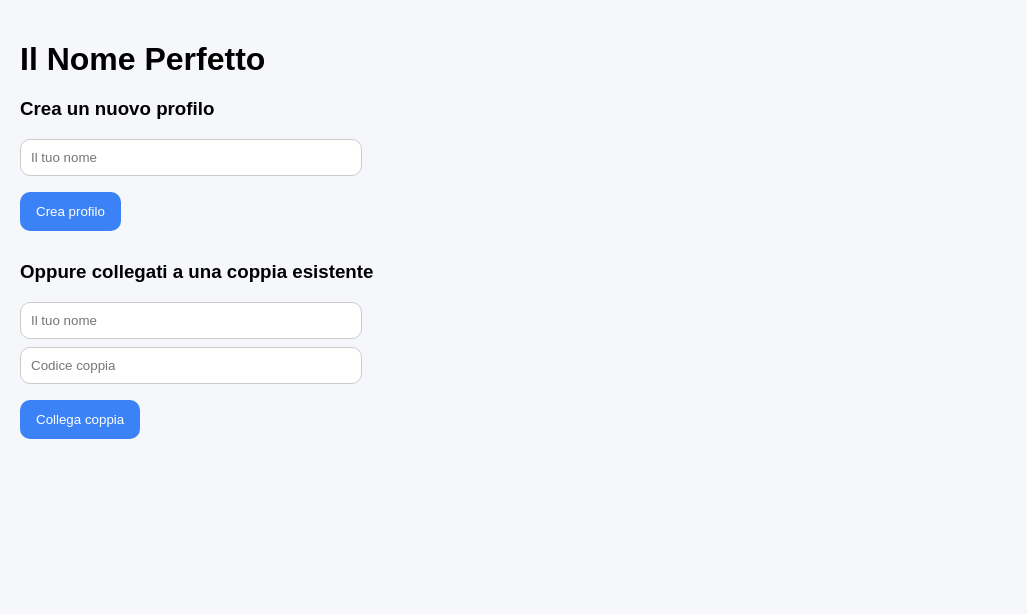
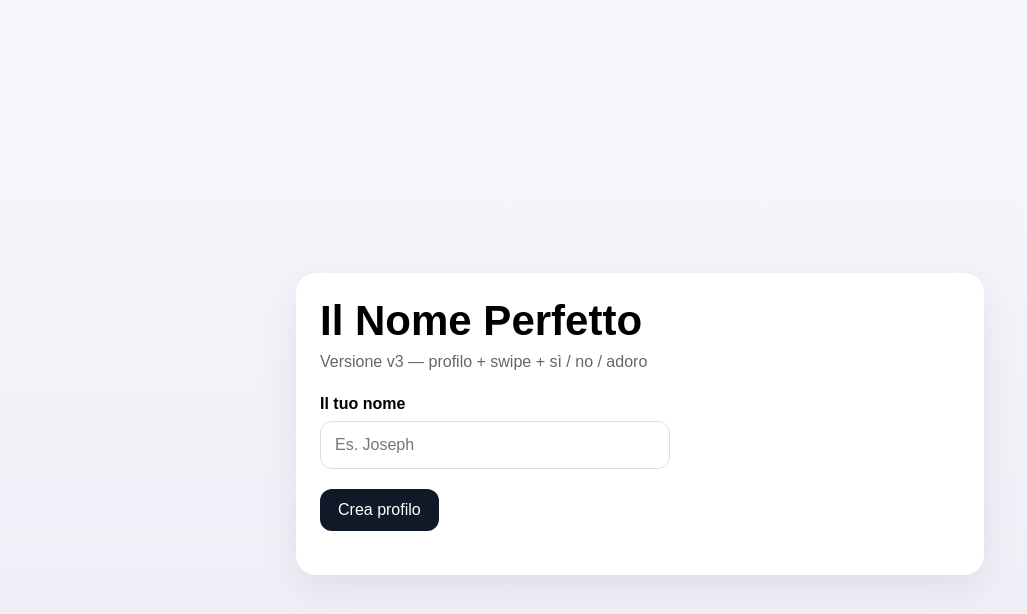
Before and after one commit to JpHmassari/baby-name-app, a React (Vite) app: page / in a window 1280 px wide. Shown: the top 614 px of the page, without its empty margins (0-1027 px from the left). Built offline with nearby package versions, Linux system fonts and the light colour scheme; no server answers.

Commit message:
Update App.jsx

```diff
--- a/src/App.jsx
+++ b/src/App.jsx
@@ -1,180 +1,312 @@
-import React, { useEffect, useState } from "react";
-import { supabase } from "./lib/supabase";
+import React, { useMemo, useState } from "react";
 
-const LOCAL_PROFILE_KEY = "baby_names_profile_id";
+const SAMPLE_NAMES = [
+  { name: "Sofia", origin: "greco", meaning: "Saggezza e chiarezza interiore." },
+  { name: "Emma", origin: "germanico", meaning: "Universale, completa, armoniosa." },
+  { name: "Alice", origin: "germanico", meaning: "Nobile e luminosa." },
+  { name: "Ginevra", origin: "celtico", meaning: "Spirito chiaro e delicato." },
+  { name: "Bianca", origin: "italiano", meaning: "Purezza, semplicità, luce." },
+  { name: "Adele", origin: "germanico", meaning: "Nobile, elegante, essenziale." },
+  { name: "Vittoria", origin: "latino", meaning: "Forza e slancio positivo." },
+  { name: "Nina", origin: "varie", meaning: "Breve, dolce, moderna." },
+  { name: "Mia", origin: "scandinavo", meaning: "Essenziale e affettuosa." },
+  { name: "Elena", origin: "greco", meaning: "Splendore, luce, grazia." }
+];
 
 export default function App() {
   const [name, setName] = useState("");
+  const [profileCreated, setProfileCreated] = useState(false);
+  const [coupleCode, setCoupleCode] = useState("");
+  const [step, setStep] = useState("profile"); // profile | swipe | results
+  const [names, setNames] = useState([]);
+  const [index, setIndex] = useState(0);
+  const [liked, setLiked] = useState([]);
+  const [loved, setLoved] = useState([]);
+  const [disliked, setDisliked] = useState([]);
+  const [showMeaning, setShowMeaning] = useState(false);
   const [message, setMessage] = useState("");
-  const [profile, setProfile] = useState(null);
-  const [partner, setPartner] = useState(null);
-  const [joinCode, setJoinCode] = useState("");
 
-  useEffect(() => {
-    loadSavedProfile();
-  }, []);
+  const current = names[index];
 
-  async function loadSavedProfile() {
-    const savedId = localStorage.getItem(LOCAL_PROFILE_KEY);
-    if (!savedId) return;
+  function generateCode() {
+    return Math.random().toString(36).substring(2, 8).toUpperCase();
+  }
 
-    const { data, error } = await supabase
-      .from("profiles")
-      .select("*")
-      .eq("id", savedId)
-      .single();
+  function createProfile() {
+    if (!name.trim()) {
+      setMessage("Inserisci il tuo nome");
+      return;
+    }
 
-    if (!error && data) {
-      setProfile(data);
-      loadPartner(data);
+    const code = generateCode();
+    setCoupleCode(code);
+    setProfileCreated(true);
+    setMessage(`✅ Profilo creato! Codice coppia: ${code}`);
+  }
+
+  function startNames() {
+    setNames(SAMPLE_NAMES);
+    setIndex(0);
+    setLiked([]);
+    setLoved([]);
+    setDisliked([]);
+    setShowMeaning(false);
+    setStep("swipe");
+  }
+
+  function vote(type) {
+    if (!current) return;
+
+    if (type === "yes") {
+      setLiked((prev) => [...prev, current]);
+    }
+    if (type === "love") {
+      setLoved((prev) => [...prev, current]);
+      setLiked((prev) => [...prev, current]);
+    }
+    if (type === "no") {
+      setDisliked((prev) => [...prev, current]);
+    }
+
+    setShowMeaning(false);
+
+    if (index + 1 >= names.length) {
+      setStep("results");
+    } else {
+      setIndex((prev) => prev + 1);
     }
   }
 
-  async function loadPartner(currentProfile) {
-    if (!currentProfile?.couple_code) return;
+  const cleanLiked = useMemo(() => {
+    const lovedNames = new Set(loved.map((n) => n.name));
+    return liked.filter((n) => !lovedNames.has(n.name));
+  }, [liked, loved]);
 
-    const { data, error } = await supabase
-      .from("profiles")
-      .select("*")
-      .eq("couple_code", currentProfile.couple_code)
-      .neq("id", currentProfile.id);
+  return (
+    <div style={styles.page}>
+      <div style={styles.card}>
+        <h1 style={styles.title}>Il Nome Perfetto</h1>
+        <p style={styles.subtitle}>Versione v3 — profilo + swipe + sì / no / adoro</p>
 
-    if (!error && data && data.length > 0) {
-      setPartner(data[0]);
-    }
-  }
+        {step === "profile" && (
+          <div>
+            <div style={styles.section}>
+              <label style={styles.label}>Il tuo nome</label>
+              <input
+                value={name}
+                onChange={(e) => setName(e.target.value)}
+                placeholder="Es. Joseph"
+                style={styles.input}
+              />
+              <button onClick={createProfile} style={styles.primaryButton}>
+                Crea profilo
+              </button>
+              {message && <p style={styles.message}>{message}</p>}
+            </div>
 
-  async function createProfile() {
-    if (!name) {
-      setMessage("Inserisci un nome");
-      return;
-    }
-
-    const coupleCode = Math.random().toString(36).substring(2, 8).toUpperCase();
-
-    const { data, error } = await supabase
-      .from("profiles")
-      .insert({
-        name: name,
-        couple_code: coupleCode
-      })
-      .select()
-      .single();
-
-    if (error) {
-      console.error("SUPABASE ERROR:", error);
-      setMessage("Errore Supabase: " + error.message);
-    } else {
-      localStorage.setItem(LOCAL_PROFILE_KEY, data.id);
-      setProfile(data);
-      setMessage("✅ Profilo creato correttamente!");
-    }
-  }
-
-  async function joinCouple() {
-    if (!name || !joinCode) {
-      setMessage("Inserisci nome e codice coppia");
-      return;
-    }
-
-    const cleanCode = joinCode.toUpperCase();
-
-    const { data: existingProfiles, error: findError } = await supabase
-      .from("profiles")
-      .select("*")
-      .eq("couple_code", cleanCode);
-
-    if (findError || !existingProfiles || existingProfiles.length === 0) {
-      setMessage("Codice coppia non trovato");
-      return;
-    }
-
-    const firstProfile = existingProfiles[0];
-
-    const { data, error } = await supabase
-      .from("profiles")
-      .insert({
-        name: name,
-        couple_code: cleanCode,
-        partner_name: firstProfile.name
-      })
-      .select()
-      .single();
-
-    if (error) {
-      console.error("SUPABASE ERROR:", error);
-      setMessage("Errore Supabase: " + error.message);
-    } else {
-      localStorage.setItem(LOCAL_PROFILE_KEY, data.id);
-      setProfile(data);
-      setPartner(firstProfile);
-      setMessage("✅ Coppia collegata!");
-    }
-  }
-
-  async function resetApp() {
-    localStorage.removeItem(LOCAL_PROFILE_KEY);
-    setProfile(null);
-    setPartner(null);
-    setName("");
-    setJoinCode("");
-    setMessage("");
-  }
-
-  if (profile) {
-    return (
-      <div style={{ padding: 20, fontFamily: "Arial, sans-serif" }}>
-        <h1>Il Nome Perfetto</h1>
-
-        <p><strong>Profilo:</strong> {profile.name}</p>
-        <p><strong>Codice coppia:</strong> {profile.couple_code}</p>
-
-        {partner ? (
-          <p><strong>Partner collegato:</strong> {partner.name}</p>
-        ) : (
-          <p>Nessun partner collegato ancora</p>
+            {profileCreated && (
+              <div style={styles.section}>
+                <div style={styles.codeBox}>
+                  <div style={styles.codeLabel}>Codice coppia</div>
+                  <div style={styles.codeValue}>{coupleCode}</div>
+                </div>
+                <button onClick={startNames} style={styles.secondaryButton}>
+                  Inizia a vedere i nomi
+                </button>
+              </div>
+            )}
+          </div>
         )}
 
-        <p style={{ color: "green" }}>{message}</p>
+        {step === "swipe" && current && (
+          <div>
+            <div style={styles.progressText}>
+              Nome {index + 1} di {names.length}
+            </div>
 
-        <button onClick={resetApp}>Reset profilo locale</button>
+            <div style={styles.nameCard}>
+              <div style={styles.origin}>{current.origin}</div>
+              <div style={styles.name}>{current.name}</div>
+
+              <button
+                onClick={() => setShowMeaning((prev) => !prev)}
+                style={styles.smallButton}
+              >
+                {showMeaning ? "Nascondi significato" : "Mostra significato"}
+              </button>
+
+              {showMeaning && <p style={styles.meaning}>{current.meaning}</p>}
+            </div>
+
+            <div style={styles.actions}>
+              <button onClick={() => vote("no")} style={styles.noButton}>No</button>
+              <button onClick={() => vote("love")} style={styles.loveButton}>Adoro</button>
+              <button onClick={() => vote("yes")} style={styles.yesButton}>Sì</button>
+            </div>
+          </div>
+        )}
+
+        {step === "results" && (
+          <div>
+            <h2 style={styles.resultsTitle}>Risultati</h2>
+
+            <div style={styles.resultSection}>
+              <h3>★ Adoro</h3>
+              <div style={styles.tagsWrap}>
+                {loved.length ? loved.map((n) => <span key={n.name} style={styles.goldTag}>{n.name}</span>) : <span style={styles.muted}>Nessuno</span>}
+              </div>
+            </div>
+
+            <div style={styles.resultSection}>
+              <h3>❤ Mi piace</h3>
+              <div style={styles.tagsWrap}>
+                {cleanLiked.length ? cleanLiked.map((n) => <span key={n.name} style={styles.tag}>{n.name}</span>) : <span style={styles.muted}>Nessuno</span>}
+              </div>
+            </div>
+
+            <div style={styles.resultSection}>
+              <h3>✕ No</h3>
+              <div style={styles.tagsWrap}>
+                {disliked.length ? disliked.map((n) => <span key={n.name} style={styles.grayTag}>{n.name}</span>) : <span style={styles.muted}>Nessuno</span>}
+              </div>
+            </div>
+
+            <button onClick={() => setStep("profile")} style={styles.secondaryButton}>
+              Torna all'inizio
+            </button>
+          </div>
+        )}
       </div>
-    );
-  }
-
-  return (
-    <div style={{ padding: 20, fontFamily: "Arial, sans-serif" }}>
-      <h1>Il Nome Perfetto</h1>
-
-      <div style={{ marginBottom: 30 }}>
-        <h3>Crea un nuovo profilo</h3>
-        <input
-          placeholder="Il tuo nome"
-          value={name}
-          onChange={(e) => setName(e.target.value)}
-          style={{ padding: 10, marginRight: 10 }}
-        />
-        <button onClick={createProfile}>Crea profilo</button>
-      </div>
-
-      <div style={{ marginBottom: 30 }}>
-        <h3>Oppure collegati a una coppia esistente</h3>
-        <input
-          placeholder="Il tuo nome"
-          value={name}
-          onChange={(e) => setName(e.target.value)}
-          style={{ padding: 10, marginRight: 10 }}
-        />
-        <input
-          placeholder="Codice coppia"
-          value={joinCode}
-          onChange={(e) => setJoinCode(e.target.value)}
-          style={{ padding: 10, marginRight: 10 }}
-        />
-        <button onClick={joinCouple}>Collega coppia</button>
-      </div>
-
-      <p>{message}</p>
     </div>
   );
 }
+
+const styles = {
+  page: {
+    minHeight: "100vh",
+    background: "linear-gradient(180deg, #f7f7fb 0%, #ececf6 100%)",
+    display: "flex",
+    alignItems: "center",
+    justifyContent: "center",
+    padding: 24,
+    fontFamily: "Arial, sans-serif"
+  },
+  card: {
+    width: "100%",
+    maxWidth: 640,
+    background: "white",
+    borderRadius: 20,
+    padding: 24,
+    boxShadow: "0 12px 40px rgba(0,0,0,0.08)"
+  },
+  title: { margin: 0, fontSize: 42 },
+  subtitle: { color: "#666", marginTop: 8, marginBottom: 24 },
+  section: { marginBottom: 20 },
+  label: { display: "block", marginBottom: 8, fontWeight: 700 },
+  input: {
+    width: "100%",
+    padding: 14,
+    borderRadius: 12,
+    border: "1px solid #ddd",
+    fontSize: 16,
+    marginBottom: 12
+  },
+  primaryButton: {
+    background: "#111827",
+    color: "white",
+    border: "none",
+    borderRadius: 12,
+    padding: "12px 18px",
+    cursor: "pointer",
+    fontSize: 16
+  },
+  secondaryButton: {
+    background: "#f06b8a",
+    color: "white",
+    border: "none",
+    borderRadius: 12,
+    padding: "12px 18px",
+    cursor: "pointer",
+    fontSize: 16,
+    marginTop: 12
+  },
+  smallButton: {
+    background: "transparent",
+    border: "1px solid #f06b8a",
+    color: "#f06b8a",
+    borderRadius: 999,
+    padding: "8px 12px",
+    cursor: "pointer"
+  },
+  codeBox: {
+    background: "#faf5f7",
+    border: "1px solid #f3d4dd",
+    borderRadius: 16,
+    padding: 16
+  },
+  codeLabel: { color: "#666", fontSize: 14, marginBottom: 6 },
+  codeValue: { fontSize: 28, fontWeight: 800, letterSpacing: 4 },
+  message: { marginTop: 12, fontWeight: 700 },
+  progressText: { color: "#666", marginBottom: 10 },
+  nameCard: {
+    background: "#fff7fa",
+    border: "1px solid #f3d4dd",
+    borderRadius: 20,
+    padding: 24,
+    textAlign: "center",
+    marginBottom: 20
+  },
+  origin: { color: "#a04d66", textTransform: "uppercase", fontSize: 12, letterSpacing: 2 },
+  name: { fontSize: 44, fontWeight: 800, margin: "10px 0 18px 0" },
+  meaning: { color: "#444", lineHeight: 1.6, marginTop: 14 },
+  actions: { display: "flex", gap: 12, justifyContent: "center", flexWrap: "wrap" },
+  noButton: {
+    background: "#fee2e2",
+    color: "#991b1b",
+    border: "1px solid #fecaca",
+    borderRadius: 12,
+    padding: "12px 18px",
+    cursor: "pointer",
+    fontSize: 16
+  },
+  yesButton: {
+    background: "#dcfce7",
+    color: "#166534",
+    border: "1px solid #bbf7d0",
+    borderRadius: 12,
+    padding: "12px 18px",
+    cursor: "pointer",
+    fontSize: 16
+  },
+  loveButton: {
+    background: "#fef3c7",
+    color: "#92400e",
+    border: "1px solid #fde68a",
+    borderRadius: 12,
+    padding: "12px 18px",
+    cursor: "pointer",
+    fontSize: 16
+  },
+  resultsTitle: { marginTop: 0 },
+  resultSection: { marginBottom: 18 },
+  tagsWrap: { display: "flex", flexWrap: "wrap", gap: 8 },
+  tag: {
+    background: "#ffe4ec",
+    border: "1px solid #ffc0d2",
+    padding: "8px 12px",
+    borderRadius: 999
+  },
+  goldTag: {
+    background: "#fff3c4",
+    border: "1px solid #ffe08a",
+    padding: "8px 12px",
+    borderRadius: 999
+  },
+  grayTag: {
+    background: "#f3f4f6",
+    border: "1px solid #e5e7eb",
+    padding: "8px 12px",
+    borderRadius: 999
+  },
+  muted: { color: "#777" }
+};
```
